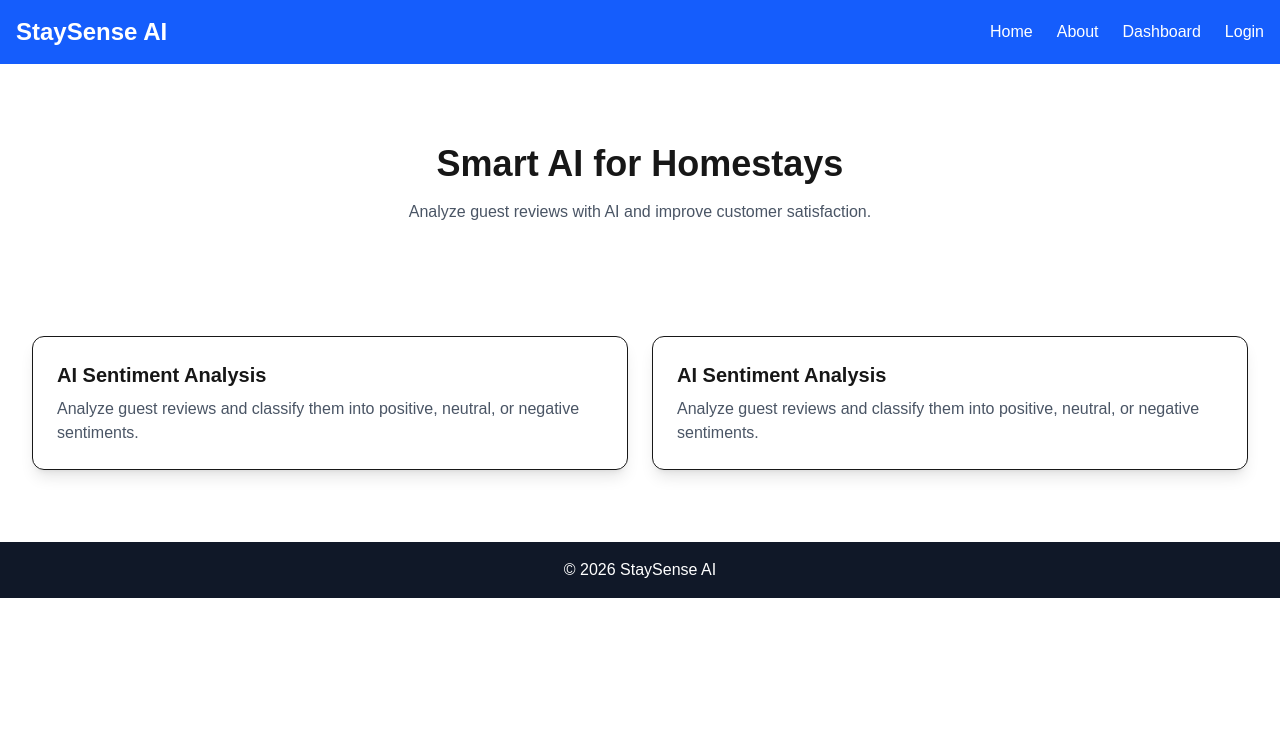
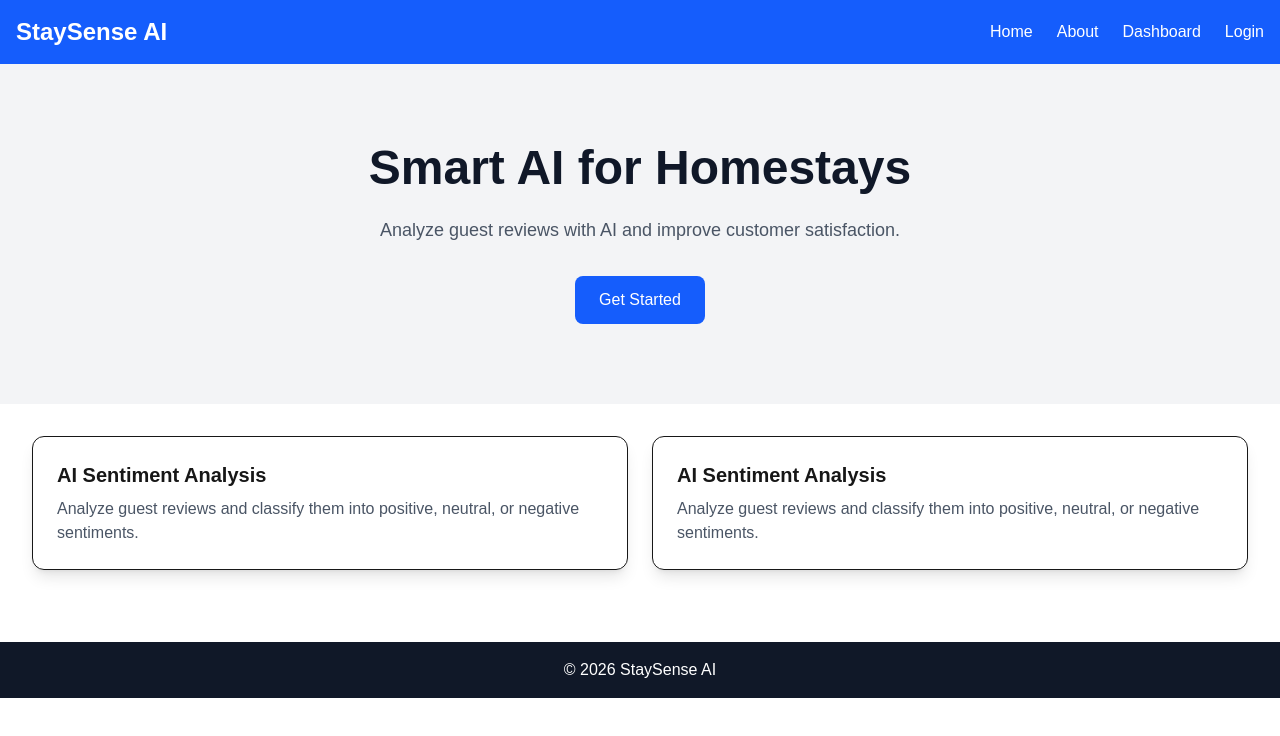
Before and after one commit to Aish16042006/Staysense, a Next.js app: page / in a window 1280 px wide. Shown: the top 736 px of the page. Built offline with nearby package versions, Linux system fonts and the light colour scheme.

Commit message:
feat: improve homepage navigation and hero section

```diff
--- a/src/components/hero.js
+++ b/src/components/hero.js
@@ -1,13 +1,20 @@
 export default function Hero() {
   return (
-    <section className="text-center py-20">
-      <h2 className="text-4xl font-bold">
+    <section className="text-center py-20 bg-gray-100">
+      <h2 className="text-5xl font-bold text-gray-900">
         Smart AI for Homestays
       </h2>
 
-      <p className="mt-4 text-gray-600">
+      <p className="mt-6 text-lg text-gray-600 max-w-2xl mx-auto">
         Analyze guest reviews with AI and improve customer satisfaction.
       </p>
+
+      <a
+  href="/dashboard"
+  className="inline-block mt-8 bg-blue-600 text-white px-6 py-3 rounded-lg hover:bg-blue-700 transition duration-300"
+>
+  Get Started
+</a>
     </section>
   );
 }
--- a/src/components/navbar.js
+++ b/src/components/navbar.js
@@ -1,13 +1,36 @@
 export default function Navbar() {
   return (
-    <nav className="bg-blue-600 text-white p-4 flex justify-between items-center">
+    <nav className="bg-blue-600 text-white p-4 flex justify-between items-center shadow-md">
       <h1 className="text-2xl font-bold">StaySense AI</h1>
 
       <div className="space-x-6">
-        <a href="/">Home</a>
-        <a href="/about">About</a>
-        <a href="/dashboard">Dashboard</a>
-        <a href="/login">Login</a>
+        <a
+          href="/"
+          className="hover:text-gray-200 hover:underline transition duration-300"
+        >
+          Home
+        </a>
+
+        <a
+          href="/about"
+          className="hover:text-gray-200 hover:underline transition duration-300"
+        >
+          About
+        </a>
+
+        <a
+          href="/dashboard"
+          className="hover:text-gray-200 hover:underline transition duration-300"
+        >
+          Dashboard
+        </a>
+
+        <a
+          href="/login"
+          className="hover:text-gray-200 hover:underline transition duration-300"
+        >
+          Login
+        </a>
       </div>
     </nav>
   );
```
